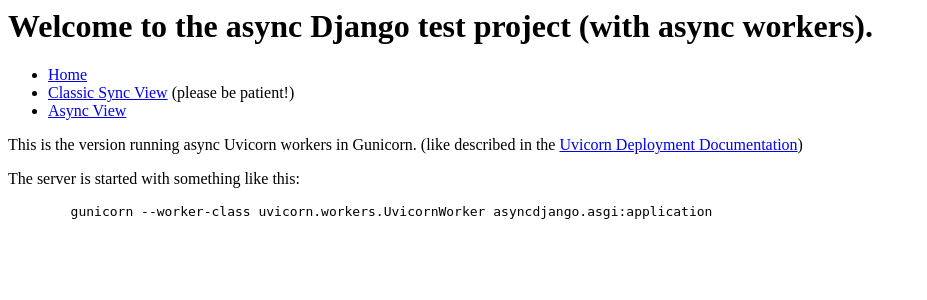
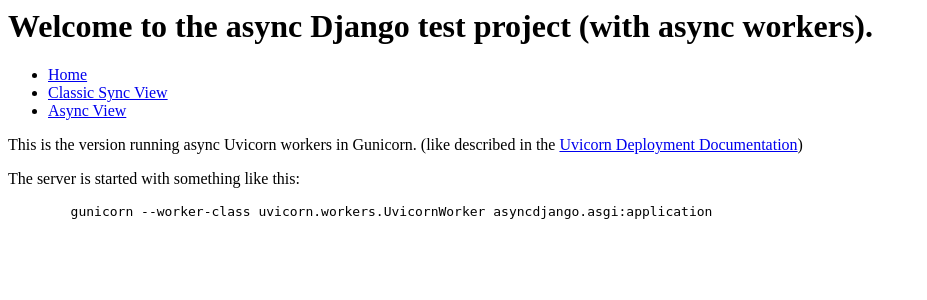
Before and after one commit to antonpirker/asyncdjango, a Django app: page / in a window 1280 px wide. Shown: the top 300 px of the page, without its empty margins (0-927 px from the left). Run offline with Django 3.2, Linux system fonts and the light colour scheme; some libraries are stand-ins or nearby versions.

Commit message:
Text change

```diff
--- a/app/templates/index.html
+++ b/app/templates/index.html
@@ -8,7 +8,7 @@
     <p>
         <ul id="navigation">
             <li><a href="/">Home</a>
-            <li><a href="/sync">Classic Sync View</a> (please be patient!)</li>
+            <li><a href="/sync">Classic Sync View</a></li>
             <li><a href="/async">Async View</a></li>
         </ul>
     </p>
```
